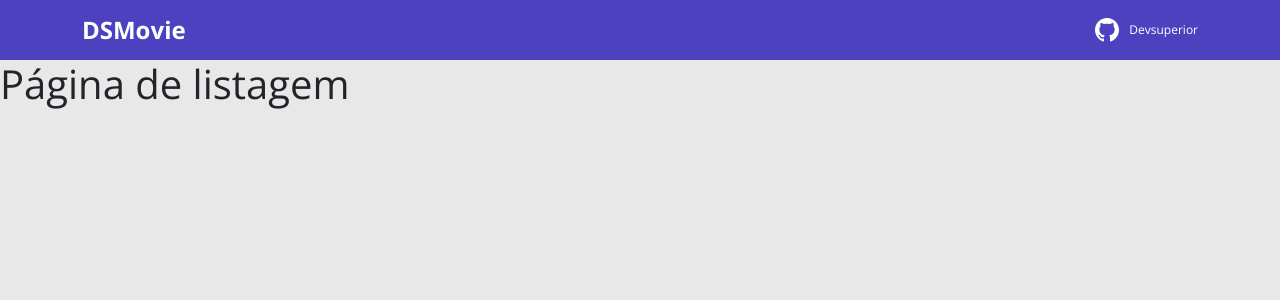
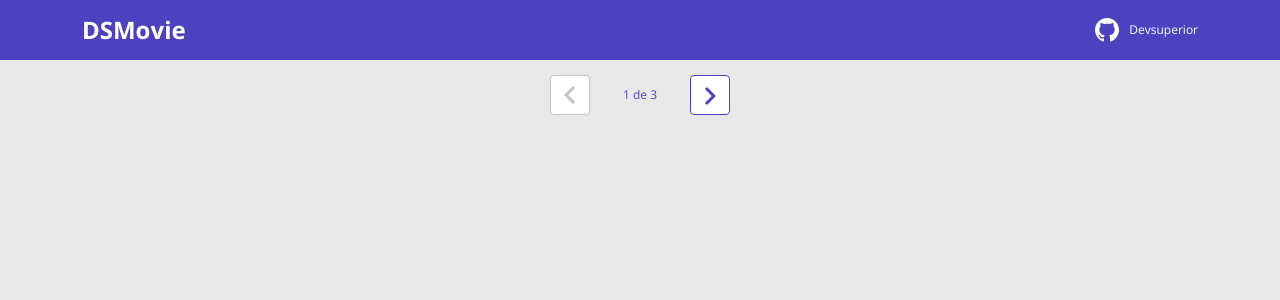
Before and after one commit to arthurBarbosa/abcode-dsmovie, a React (Create React App) app in the folder frontend/: page / in a window 1280 px wide. Shown: the top 300 px of the page. Built offline with nearby package versions, Linux system fonts and the light colour scheme; the HTML template or start-up script is replaced by a standard one.

Commit message:
Pagination Layout

```diff
--- /dev/null
+++ b/frontend/src/components/Pagination/index.tsx
@@ -0,0 +1,19 @@
+import { ReactComponent as Arrow } from 'assets/img/arrow.svg';
+import './styles.css';
+function Pagination() {
+  return (
+    <div className="dsmovie-pagination-container">
+      <div className="dsmovie-pagination-box">
+        <button className="dsmovie-pagination-button" disabled={true} >
+          <Arrow />
+        </button>
+        <p>{`${1} de ${3}`}</p>
+        <button className="dsmovie-pagination-button" disabled={false} >
+          <Arrow className="dsmovie-flip-horizontal" />
+        </button>
+      </div>
+    </div>
+  )
+}
+
+export default Pagination;
--- /dev/null
+++ b/frontend/src/components/Pagination/styles.css
@@ -0,0 +1,53 @@
+.dsmovie-pagination-container {
+  padding: 15px 0;
+  display: flex;
+  justify-content: center;
+  align-items: center;
+}
+
+.dsmovie-pagination-box {
+  width: 180px;
+  display: flex;
+  justify-content: space-between;
+  align-items: center;
+}
+
+.dsmovie-pagination-box form {
+  width: 100%;
+  display: flex;
+}
+
+.dsmovie-pagination-button {
+  width: 40px;
+  height: 40px;
+  border-radius: 4px;
+  background-color: #fff;
+  display: flex;
+  justify-content: center;
+  align-items: center;
+  border: 1px solid var(--color-primary);
+  cursor: pointer;
+}
+
+.dsmovie-pagination-button svg {
+  filter: brightness(0) saturate(100%) invert(26%) sepia(19%) saturate(7395%) hue-rotate(234deg) brightness(89%) contrast(92%);
+}
+
+.dsmovie-pagination-button:disabled {
+  border: 1px solid #c2c2c2;
+  cursor: unset;
+}
+
+.dsmovie-pagination-button:disabled svg {
+  filter: none;
+}
+
+.dsmovie-pagination-container p {
+  margin: 0;
+  font-size: 12px;
+  color: var(--color-primary);
+}
+
+.dsmovie-flip-horizontal {
+  transform: rotate(180deg);
+}
--- a/frontend/src/pages/Form/index.tsx
+++ b/frontend/src/pages/Form/index.tsx
@@ -1,6 +1,40 @@
+import './styles.css';
+
 function Form() {
+  const movie = {
+    id: 1,
+    image: "https://www.themoviedb.org/t/p/w533_and_h300_bestv2/jBJWaqoSCiARWtfV0GlqHrcdidd.jpg",
+    title: "The Witcher",
+    count: 2,
+    score: 4.5
+  };
   return (
-    <h1>Página de formulário</h1>
+    <div className="dsmovie-form-container">
+      <img className="dsmovie-movie-card-image" src={movie.image} alt={movie.title} />
+      <div className="dsmovie-card-bottom-container">
+        <h3>{movie.title}</h3>
+        <form className="dsmovie-form">
+          <div className="form-group dsmovie-form-group">
+            <label htmlFor="email">Informe seu email</label>
+            <input type="email" className="form-control" id="email" />
+          </div>
+          <div className="form-group dsmovie-form-group">
+            <label htmlFor="score">Informe sua avaliação</label>
+            <select className="form-control" id="score">
+              <option>1</option>
+              <option>2</option>
+              <option>3</option>
+              <option>4</option>
+              <option>5</option>
+            </select>
+          </div>
+          <div className="dsmovie-form-btn-container">
+            <button type="submit" className="btn btn-primary dsmovie-btn">Salvar</button>
+          </div>
+        </form >
+        <button className="btn btn-primary dsmovie-btn mt-3">Cancelar</button>
+      </div >
+    </div >
   );
 }
 
--- /dev/null
+++ b/frontend/src/pages/Form/styles.css
@@ -0,0 +1,57 @@
+.dsmovie-form-container {
+  max-width: 480px;
+  margin: 40px auto;
+  padding: 20px;
+}
+
+.dsmovie-form {
+  width: calc(100% - 20px);
+}
+
+.dsmovie-form-group {
+  margin-bottom: 20px;
+}
+
+.dsmovie-form-group label {
+  font-size: 12px;
+  color: #aaa;
+}
+
+.dsmovie-form-btn-container {
+  display: flex;
+  justify-content: center;
+}
+
+.dsmovie-movie-card-image {
+  width: 100%;
+  border-radius: 8px 8px 0 0;
+}
+
+.dsmovie-card-bottom-container {
+  background-color: #fff;
+  display: flex;
+  flex-direction: column;
+  align-items: center;
+  padding: 10px 10px 20px 10px;
+  border-radius: 0 0 8px 8px;
+}
+
+.dsmovie-card-bottom-container h3 {
+  color: #4A4A4A;
+  text-align: center;
+  font-size: 14px;
+  font-weight: 700;
+  margin-bottom: 10px;
+  min-height: 40px;
+}
+
+.dsmovie-btn {
+  background-color: var(--color-primary);
+  font-size: 14px;
+  font-weight: 700;
+  height: 40px;
+  width: 180px;
+  display: flex;
+  align-items: center;
+  justify-content: center;
+}
--- a/frontend/src/pages/Listing/index.tsx
+++ b/frontend/src/pages/Listing/index.tsx
@@ -1,6 +1,8 @@
+import Pagination from "components/Pagination";
+
 function Listing() {
   return (
-    <h1>Página de listagem</h1>
+    <Pagination />
   )
 }
 
```
Also changed, not shown: frontend/src/assets/img/arrow.svg (added).
